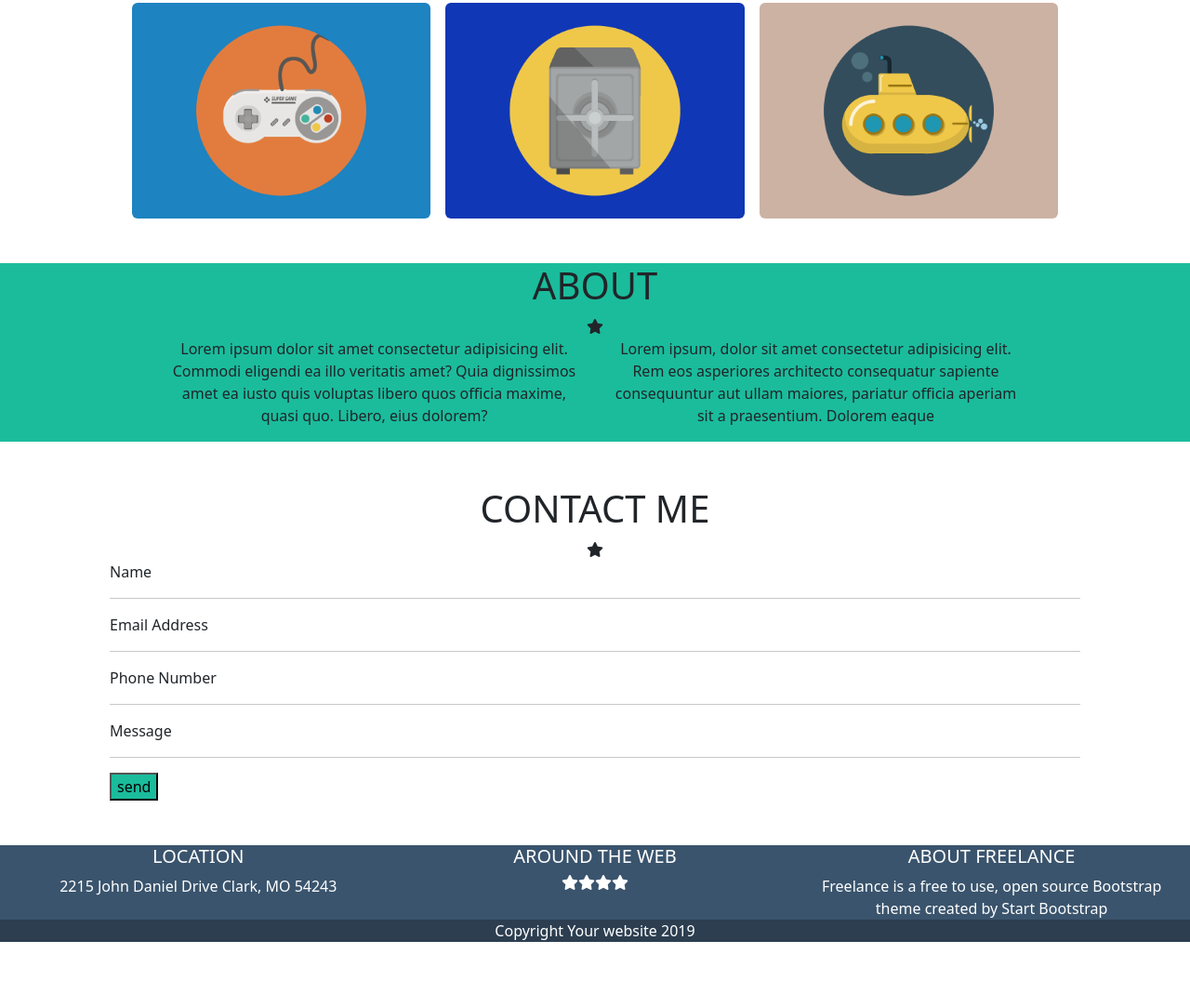
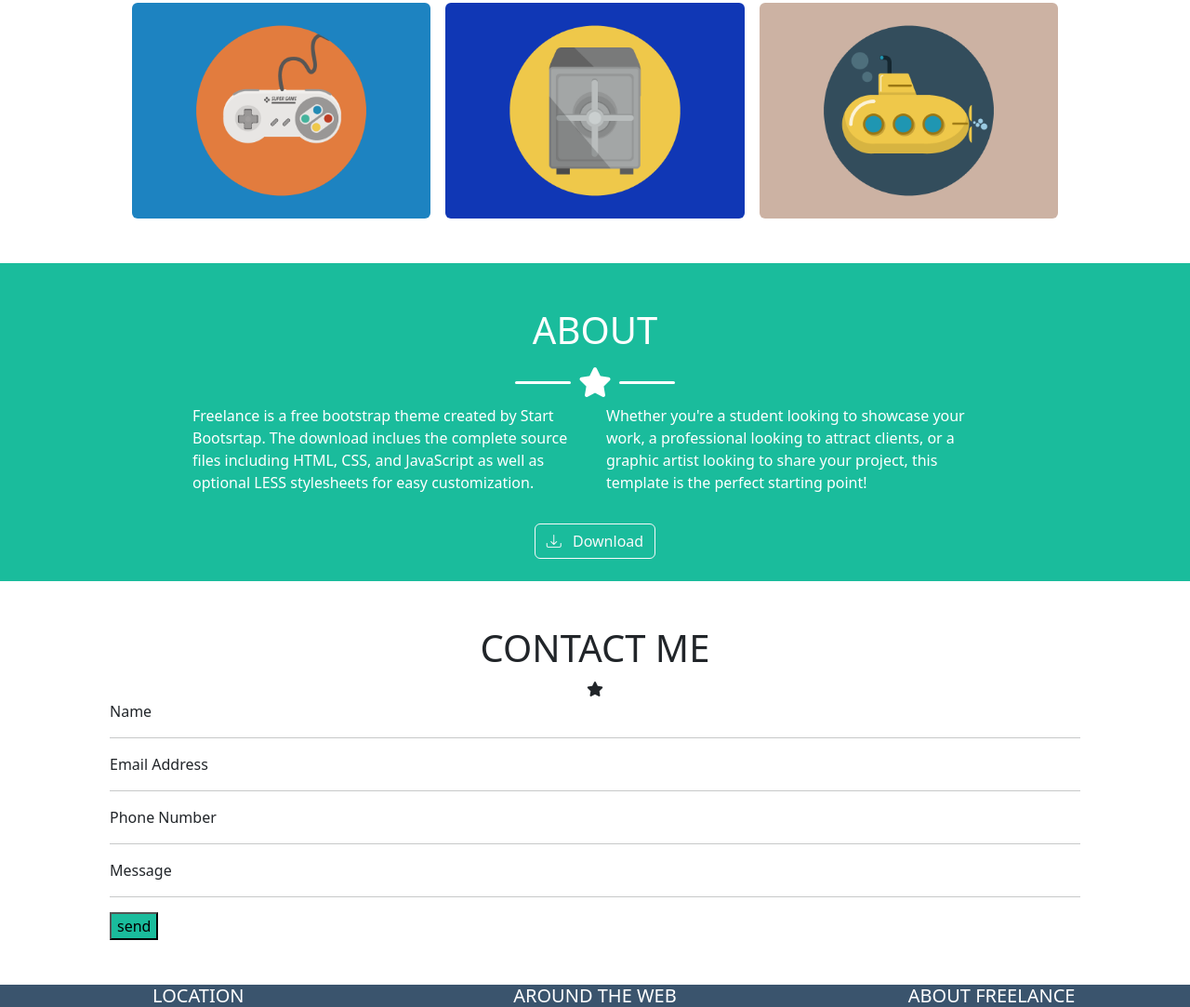
Before and after one commit to NicolaSoggiu/html-css-bootstrap-freelancer, a plain HTML site: page index.html in a window 1280 px wide. Shown: the part 812-1895 px from the top of the page at 93% size. Before the commit the page ends 1825 px from the top, so only its background shows below. Drawn offline with nearby package versions, Linux system fonts and the light colour scheme.

Commit message:
fix section "about"

```diff
--- a/index.html
+++ b/index.html
@@ -18,6 +18,10 @@
       integrity="sha512-iecdLmaskl7CVkqkXNQ/ZH/XLlvWZOJyj7Yy7tcenmpD1ypASozpmT/E0iPtmFIB46ZmdtAc9eNBvH0H/ZpiBw=="
       crossorigin="anonymous"
       referrerpolicy="no-referrer"
+    />
+    <link
+      rel="stylesheet"
+      href="https://cdn.jsdelivr.net/npm/bootstrap-icons@1.10.3/font/bootstrap-icons.css"
     />
   </head>
   <body>
@@ -136,27 +140,40 @@
       </div>
     </section>
 
-    <div class="container-fluid green text-center">
-      <div class="container">
-        <h1>ABOUT</h1>
-        <i class="fa-solid fa-star"></i>
+    <div class="about container-fluid green">
+      <div class="container text-white px-5 pt-5 pb-4">
+        <h1 class="text-center">ABOUT</h1>
+        <div
+          class="w-100 d-flex justify-content-center align-items-center pt-2 pb-2"
+        >
+          <div class="white-line rounded"></div>
+          <i class="fa-solid fa-star fs-2 px-2"></i>
+          <div class="white-line rounded"></div>
+        </div>
         <div class="row g-4">
           <div class="col-10 col-md-5 offset-1">
             <p>
-              Lorem ipsum dolor sit amet consectetur adipisicing elit. Commodi
-              eligendi ea illo veritatis amet? Quia dignissimos amet ea iusto
-              quis voluptas libero quos officia maxime, quasi quo. Libero, eius
-              dolorem?
+              Freelance is a free bootstrap theme created by Start Bootsrtap.
+              The download inclues the complete source files including HTML,
+              CSS, and JavaScript as well as optional LESS stylesheets for easy
+              customization.
             </p>
           </div>
           <div class="col-10 col-md-5 offset-1 offset-md-0">
             <p>
-              Lorem ipsum, dolor sit amet consectetur adipisicing elit. Rem eos
-              asperiores architecto consequatur sapiente consequuntur aut ullam
-              maiores, pariatur officia aperiam sit a praesentium. Dolorem eaque
+              Whether you're a student looking to showcase your work, a
+              professional looking to attract clients, or a graphic artist
+              looking to share your project, this template is the perfect
+              starting point!
             </p>
           </div>
         </div>
+        <form class="d-flex justify-content-center pt-3">
+          <button type="button" class="btn btn-outline-light">
+            <i class="bi bi-download pe-2"></i>
+            Download
+          </button>
+        </form>
       </div>
     </div>
 
```
